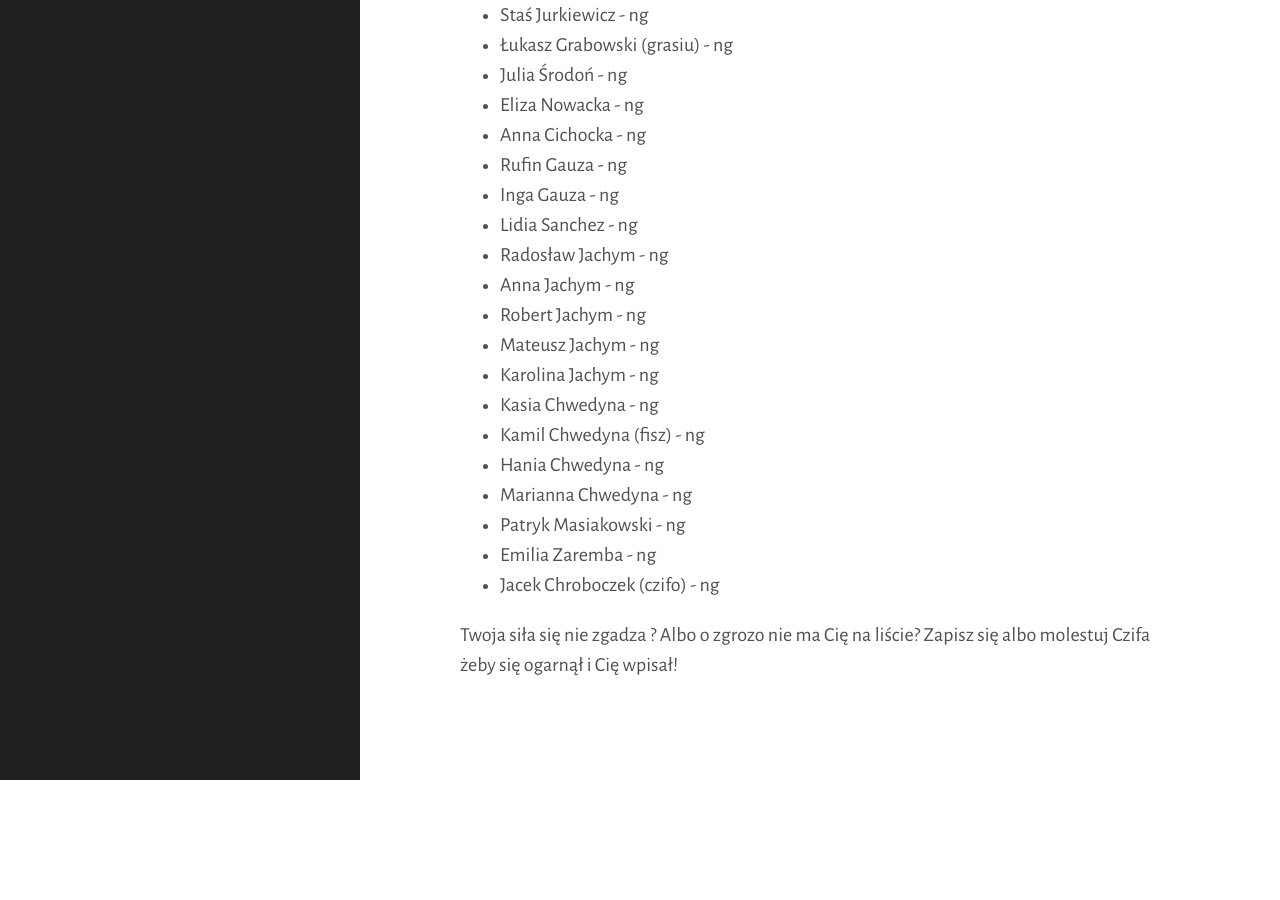
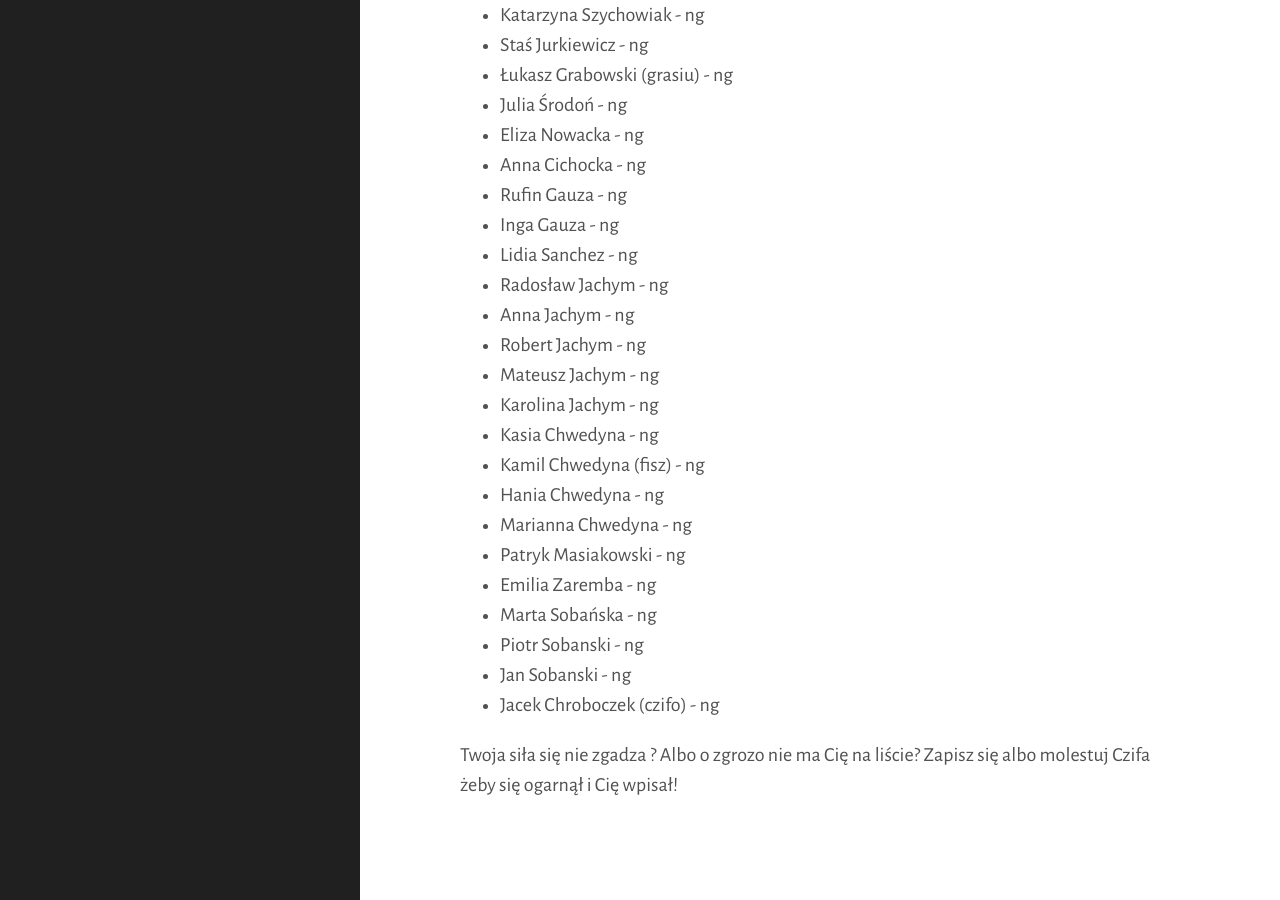
Before and after one commit to tasuki/lsg, a Jekyll site: the page built from zarejestrowani.md, in a window 1280 px wide and 900 px high, scrolled down 2890 px. Built offline with Jekyll 4.4.1, drawn with Linux system fonts in a browser that asks for light colours; nearby versions of some CDN libraries; before the commit the page ends 3670 px from its top, so only the background shows below that; some of the changed text lies outside the part shown.

Commit message:
Update zarejestrowani.md

```diff
--- a/zarejestrowani.md
+++ b/zarejestrowani.md
@@ -117,6 +118,9 @@ Zarejestrowani uczestnicy (mniej więcej wg siły):
 - Marianna Chwedyna - ng
 - Patryk Masiakowski - ng
 - Emilia Zaremba - ng
+- Marta Sobańska - ng
+- Piotr Sobanski - ng
+- Jan Sobanski - ng
 - Jacek Chroboczek (czifo) - ng
 
 
```
Also changed, not shown: other parts of zarejestrowani.md (+1 -0 lines).
